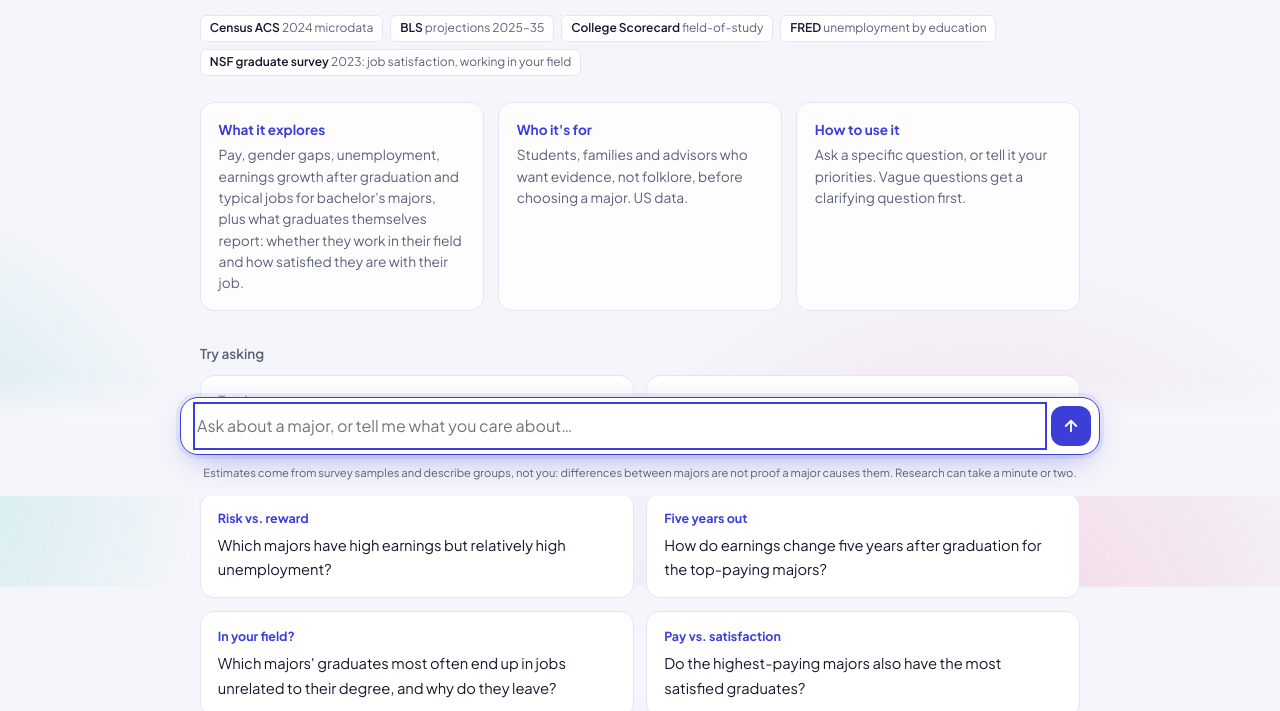
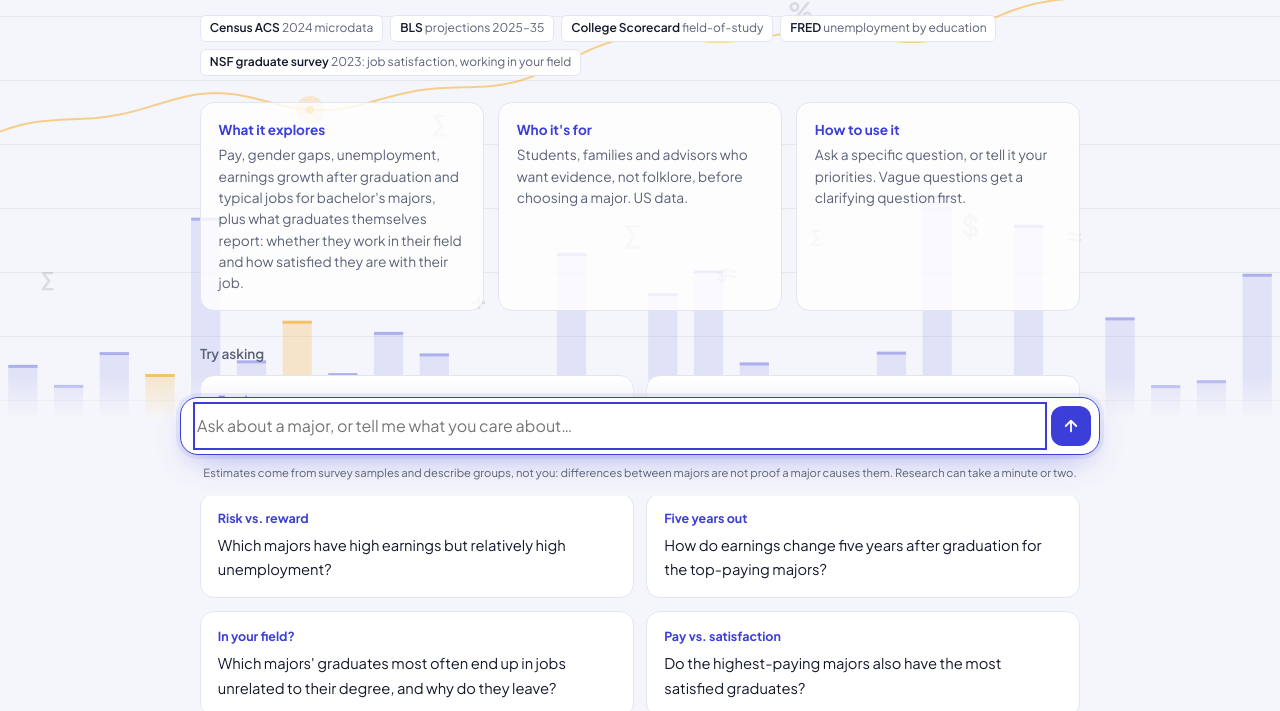
Before and after one commit to rchelwng/MajorCompass-A-Data-Exploration-Agent, a plain HTML site: page index.html in a window 1280 px wide. Shown: the part 304-1015 px from the top of the page. Drawn offline with nearby package versions, Linux system fonts and the light colour scheme.

Commit message:
Add animated background canvas to index.html

```diff
--- a/index.html
+++ b/index.html
@@ -226,9 +226,15 @@
   .rel.r1 { color: #b45309; background: rgba(245,158,11,.18); }
   .rel.r0 { color: #c0262d; background: rgba(220,38,38,.14); }
   @media (max-width: 720px) { .bars.u .bar { grid-template-columns: 80px 1fr 60px 64px; } }
+
+  /* animated data background */
+  body::before, body::after { display: none; }
+  #bg { position: fixed; inset: 0; width: 100%; height: 100%; z-index: -1; pointer-events: none; }
+  @media print { #bg { display: none; } }
 </style>
 </head>
 <body class="panel-closed">
+<canvas id="bg" aria-hidden="true"></canvas>
 <header class="top"><div class="top-in">
   <div class="brand">
     <svg viewBox="0 0 32 32" aria-hidden="true"><rect width="32" height="32" rx="8" fill="#3b3fd8"/><rect x="7" y="17" width="4" height="8" rx="1" fill="#fff"/><rect x="14" y="12" width="4" height="13" rx="1" fill="#fff"/><rect x="21" y="7" width="4" height="18" rx="1" fill="#f59e0b"/></svg>
@@ -655,5 +661,49 @@ $("theme").onclick = () => {
 };
 paintTheme();
 </script>
+<script>
+(() => {
+  const cv = document.getElementById("bg"), g = cv.getContext("2d");
+  const reduce = matchMedia("(prefers-reduced-motion: reduce)").matches;
+  let W, H, brand, amber, ink, bars = [], glyphs = [];
+  const col = () => { const s = getComputedStyle(document.documentElement); brand = s.getPropertyValue("--brand").trim(); amber = s.getPropertyValue("--amber").trim(); ink = s.getPropertyValue("--ink").trim(); };
+  const size = () => {
+    const dpr = Math.min(2, devicePixelRatio || 1); W = innerWidth; H = innerHeight;
+    cv.width = W * dpr; cv.height = H * dpr; g.setTransform(dpr, 0, 0, dpr, 0, 0);
+    const n = Math.max(14, Math.round(W / 46));
+    bars = Array.from({ length: n }, () => ({ ph: Math.random() * 6.28, sp: .25 + Math.random() * .5, h: .35 + Math.random() * .65, hot: Math.random() < .12 }));
+    glyphs = Array.from({ length: Math.round(W / 90) }, () => ({ x: Math.random() * W, y: Math.random() * H, s: 14 + Math.random() * 16, v: .15 + Math.random() * .3, c: "$%↗∑≈+".charAt(Math.floor(Math.random() * 6)) }));
+  };
+  const ly = (x, t) => H * .55 - (x / W) * H * .2 + Math.sin(x * .012 + t * .6) * 14 + Math.sin(x * .031 - t * .4) * 7;
+  const frame = (t) => {
+    g.clearRect(0, 0, W, H);
+    g.globalAlpha = .06; g.fillStyle = ink;
+    for (let y = 64; y < H; y += 64) g.fillRect(0, y, W, 1);
+    const bw = W / bars.length;
+    bars.forEach((b, i) => {
+      const h = H * .38 * b.h * (.75 + .25 * Math.sin(t * b.sp + b.ph)), x = i * bw + bw * .18, w = bw * .64;
+      g.fillStyle = b.hot ? amber : brand;
+      g.globalAlpha = b.hot ? .2 : .11; g.fillRect(x, H - h, w, h);
+      g.globalAlpha = b.hot ? .5 : .3; g.fillRect(x, H - h, w, 3);
+    });
+    g.globalAlpha = .45; g.strokeStyle = amber; g.lineWidth = 2; g.beginPath();
+    for (let x = 0; x <= W; x += 6) x ? g.lineTo(x, ly(x, t)) : g.moveTo(x, ly(x, t));
+    g.stroke();
+    const dx = reduce ? W * .7 : (t * 70) % (W + 80) - 40, dy = ly(dx, t);
+    g.globalAlpha = .18; g.fillStyle = amber; g.beginPath(); g.arc(dx, dy, 14, 0, 6.28); g.fill();
+    g.globalAlpha = .9; g.beginPath(); g.arc(dx, dy, 4, 0, 6.28); g.fill();
+    g.fillStyle = ink; g.globalAlpha = .12; g.textAlign = "center";
+    for (const o of glyphs) {
+      if (!reduce) { o.y -= o.v; if (o.y < -30) { o.y = H + 30; o.x = Math.random() * W; } }
+      g.font = '700 ' + o.s + 'px "Plus Jakarta Sans", system-ui, sans-serif'; g.fillText(o.c, o.x, o.y);
+    }
+    g.globalAlpha = 1;
+  };
+  col(); size(); frame(0);
+  addEventListener("resize", () => { size(); frame(0); });
+  new MutationObserver(() => { col(); if (reduce) frame(0); }).observe(document.documentElement, { attributes: true, attributeFilter: ["data-theme"] });
+  if (!reduce) { const loop = (ms) => { frame(ms / 1000); requestAnimationFrame(loop); }; requestAnimationFrame(loop); }
+})();
+</script>
 </body>
 </html>
```
